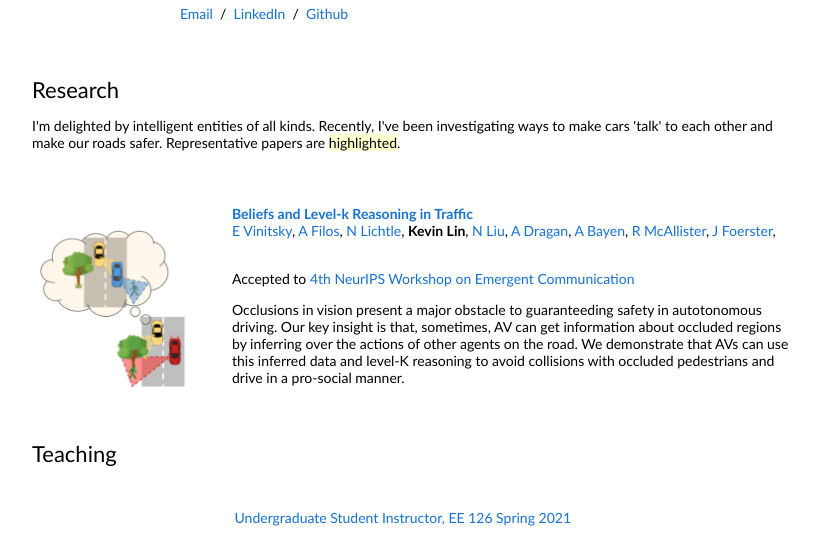
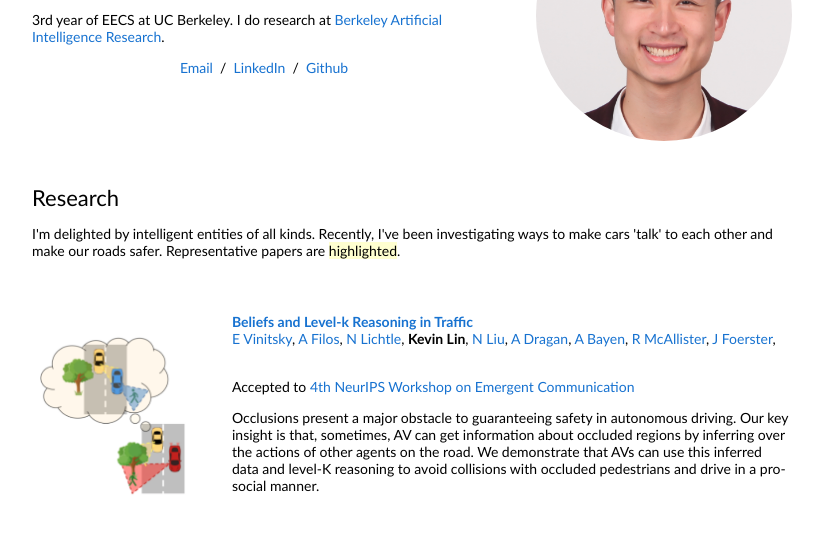
Before and after one commit to kevin-thankyou-lin/kevin-thankyou-lin.github.io, a plain HTML site: page index.html in a window 1280 px wide. Shown: the part 138-675 px from the top of the page, without its empty margins (228-1051 px from the left). Drawn offline with Linux system fonts and the light colour scheme.

Commit message:
Add profile pic back

```diff
--- a/index.html
+++ b/index.html
@@ -83,7 +83,7 @@
               <p>Accepted to  <a href="https://sites.google.com/view/emecom2020/home?authuser=0">4th NeurIPS Workshop on Emergent Communication</a></p>
               <p></p>
               <p>
-				Occlusions in vision present a major obstacle to guaranteeding safety in autotonomous driving.
+				Occlusions present a major obstacle to guaranteeing safety in autonomous driving.
         Our key insight is that, sometimes, AV can get information about occluded regions by inferring over the
         actions of other agents on the road. We demonstrate that AVs can use this inferred
 				data and level-K reasoning to avoid collisions with occluded pedestrians and drive in a pro-social manner.
```
Also changed, not shown: images/kevinlin.png (added).
